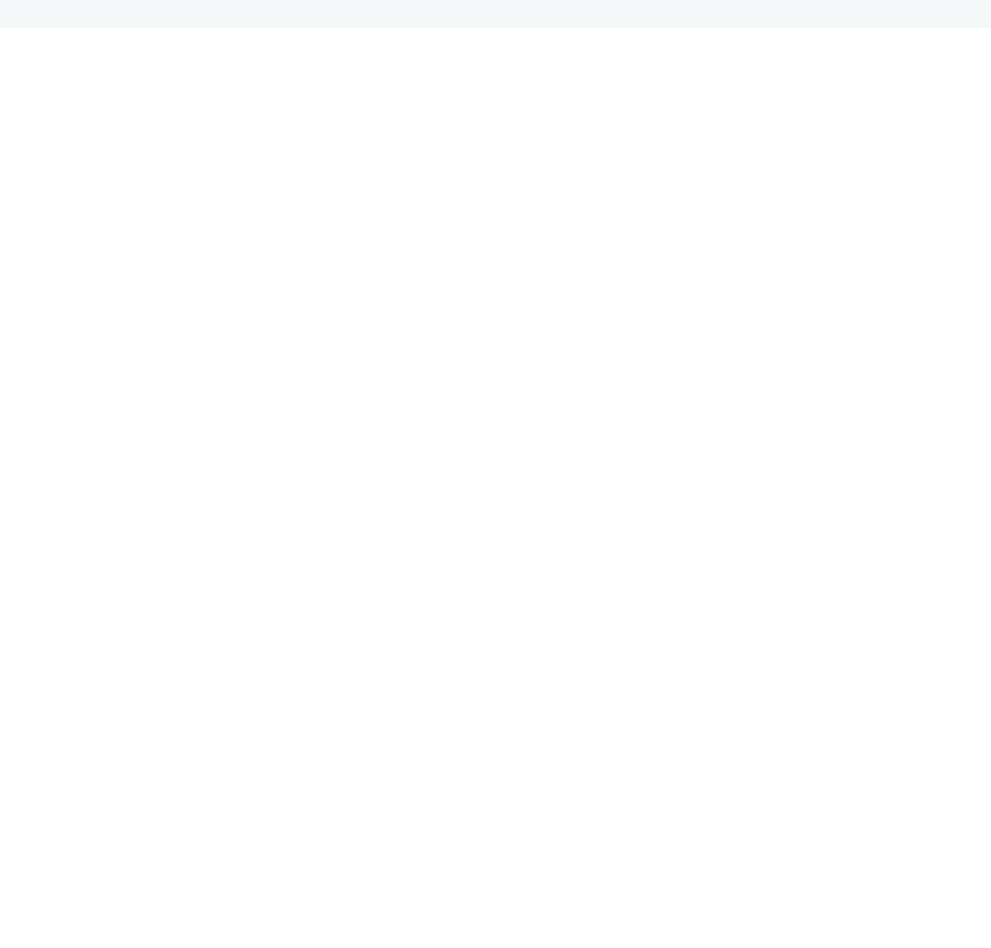
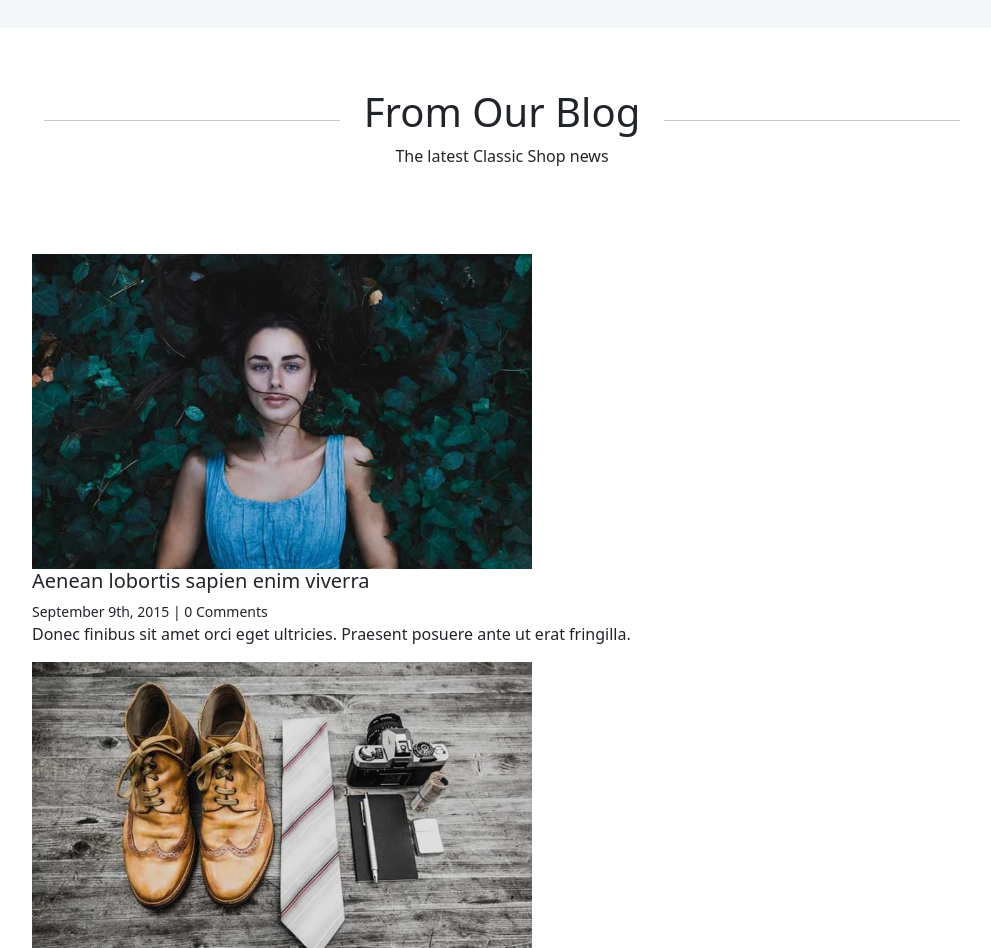
Before and after one commit to SofiaDiBlasi/classic-shop-html-vuejs, a Vue app in the folder my-vue-app/: page / in a window 1280 px wide. Shown: the part 2620-3568 px from the top of the page, without its empty margins (138-1129 px from the left). Built offline with nearby package versions, Linux system fonts and the light colour scheme.

Commit message:
blog section

```diff
--- a/my-vue-app/src/components/AppBlog.vue
+++ b/my-vue-app/src/components/AppBlog.vue
@@ -1,8 +1,68 @@
 <script>
    export default {
-    name: "Blog"
+    name: "Blog",
+
+    data() {
+      return {
+         blogPost : [
+            {
+               img: "./src/assets/images/post_img_12-700x441.jpg",
+               titolo: "Aenean lobortis sapien enim viverra",
+               data: "September 9th, 2015 | ",
+               commenti: "0 Comments",
+               testo: "Donec finibus sit amet orci eget ultricies. Praesent posuere ante ut erat fringilla."
+            },
+            {
+               img: "./src/assets/images/post_img_11-700x441.jpg",
+               titolo: "Duis ac massa semper maximus",
+               data: "September 9th, 2015 | ",
+               commenti: "0 Comments",
+               testo: "Donec finibus sit amet orci eget ultricies. Praesent posuere ante ut erat fringilla."
+            },
+            {
+               img: "./src/assets/images/post_img_10-700x441.jpg",
+               titolo: "Nunc fermit nulla eu justo sem id",
+               data: "September 9th, 2015 | ",
+               commenti: "0 Comments",
+               testo: "Donec finibus sit amet orci eget ultricies. Praesent posuere ante ut erat fringilla."
+            }
+         ]
+      }
+    }
    }
 </script>
 
 <template>
+   <div class="container-fluid blogBox">
+      <div class="row h-30 justify-content-center align-items-center">
+         <div class="col-3"><hr class="mb-5" /></div>
+         <div class="col-auto text-center">
+            <h1>From Our Blog</h1>
+            <p>The latest Classic Shop news</p>
+         </div>
+         <div class="col-3"><hr class="mb-5"/></div>
+      </div>
+      <div class="row blogCard h-70 justify-content-center align-items-center">
+         <div class="col d-flex flex-wrap flex-column justify-content-center align-items-start p-0" v-for="post in blogPost" :key="post">
+            <img class="blogImg" :src="post.img" alt="">
+            <h5>{{ post.titolo }}</h5>
+            <small>{{ post.data }} {{ post.commenti }}</small>
+            <p>{{ post.testo }}</p>
+         </div>
+      </div>
+
+   </div>
 </template>
+
+<style lang="scss">
+   .blogBox{
+      height: 720px;
+   }
+   .blogCard{
+      padding: 10px 170px;
+   }
+   .blogImg{
+      height: 315px;
+      width: 500px;
+   }
+</style>
```
